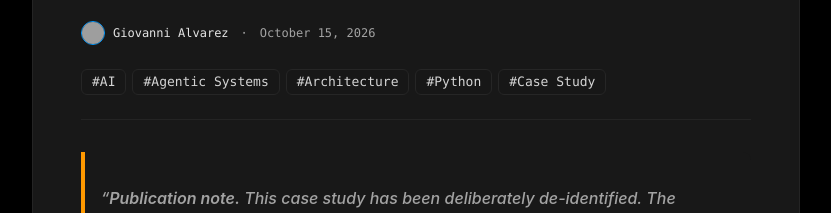
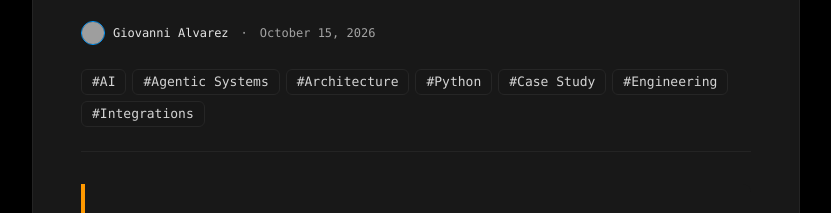
Before and after one commit to CodeMonkeyG/CodeMonkeyG, an Astro site in the folder blog/: page /blog/posts/an-agentic-ai-investigation-of-disputed-online-reviews in a window 1280 px wide. Shown: the part 519-732 px from the top of the page, without its empty margins (224-1055 px from the left). Built offline with nearby package versions, Linux system fonts and the light colour scheme; Astro itself is replaced by a stand-in of ours; grey boxes are pictures that could not be loaded.

Commit message:
Updating tags

```diff
--- a/blog/src/content/blog/an-agentic-ai-investigation-of-disputed-online-reviews.md
+++ b/blog/src/content/blog/an-agentic-ai-investigation-of-disputed-online-reviews.md
@@ -3,7 +3,7 @@ title: "An Agentic AI Investigation of Disputed Online Reviews"
 description: "A real-world case study in tool orchestration, evidence management, computational analysis, and human oversight."
 pubDate: 2026-10-15
 author: "Giovanni Alvarez"
-tags: ["AI", "Agentic Systems", "Architecture", "Python", "Case Study"]
+tags: ["AI", "Agentic Systems", "Architecture", "Python", "Case Study", "Engineering", "Integrations"]
 draft: false
 ---
 
--- a/blog/src/content/blog/building-an-ai-assisted-carousel-pipeline-without-canva-or-adobe.md
+++ b/blog/src/content/blog/building-an-ai-assisted-carousel-pipeline-without-canva-or-adobe.md
@@ -3,7 +3,7 @@ title: "Building an AI-Assisted Carousel Pipeline Without Canva or Adobe"
 description: "A case study in turning marketing ideas into editable SVGs and Instagram images with Hermes Agent, Python, and Inkscape, without a proprietary design service."
 pubDate: 2026-10-17
 author: "Giovanni Alvarez"
-tags: ["AI", "Agentic Systems", "Python", "Open Source", "Case Study"]
+tags: ["AI", "Agentic Systems", "Python", "Open Source", "Case Study", "Architecture", "Engineering"]
 draft: false
 ---
 
--- a/blog/src/content/blog/grateful-for-the-road-that-led-here.md
+++ b/blog/src/content/blog/grateful-for-the-road-that-led-here.md
@@ -3,7 +3,7 @@ title: "Grateful for the Road That Led Here"
 description: "A thank-you and personal reflection after being invited to talk about integrations, product work, and the experience that brought me to forward deployed engineering."
 pubDate: 2026-10-25
 author: "Giovanni Alvarez"
-tags: ["Career", "Forward Deployed Engineering", "Integrations", "Reflection"]
+tags: ["Career", "Forward Deployed Engineering", "Integrations", "Reflection", "Engineering", "Architecture", "AI"]
 draft: false
 ---
 
--- a/blog/src/content/blog/learning-python-after-php.md
+++ b/blog/src/content/blog/learning-python-after-php.md
@@ -3,7 +3,7 @@ title: "Learning Python After PHP"
 description: "What a PHP developer notices when Python becomes a tool for APIs, automation, and workflow pipelines."
 pubDate: 2026-10-10
 author: "Giovanni Alvarez"
-tags: ["Python", "FastAPI", "Architecture", "DevOps"]
+tags: ["Python", "FastAPI", "Architecture", "DevOps", "Engineering", "Integrations"]
 draft: false
 ---
 
--- a/blog/src/content/blog/learning-react-after-vue.md
+++ b/blog/src/content/blog/learning-react-after-vue.md
@@ -3,7 +3,7 @@ title: "Learning React After Vue"
 description: "Why React remains the industry standard, what Vue makes easier at the start, and where React Native fits next."
 pubDate: 2026-10-08
 author: "Giovanni Alvarez"
-tags: ["React", "Vue", "WebDev", "Architecture"]
+tags: ["React", "Vue", "WebDev", "Architecture", "Engineering"]
 draft: false
 ---
 
--- a/blog/src/content/blog/the-shape-of-a-career.md
+++ b/blog/src/content/blog/the-shape-of-a-career.md
@@ -3,7 +3,7 @@ title: "The Shape of a Career"
 description: "A reflection on nonlinear work, useful detours, and choosing what to carry into the next chapter."
 pubDate: 2026-09-26
 author: "Giovanni Alvarez"
-tags: ["Career", "Architecture", "Engineering"]
+tags: ["Career", "Architecture", "Engineering", "Forward Deployed Engineering", "Integrations", "Reflection"]
 draft: false
 ---
 
--- a/blog/src/content/blog/welcome-to-the-blog.md
+++ b/blog/src/content/blog/welcome-to-the-blog.md
@@ -6,7 +6,7 @@ description: "Welcome to my engineering notebook. Here is why I built this markd
 draft: false
 pubDate: 2026-09-18
 published: true
-tags: ["Astro", "WebDev", "Docker"]
+tags: ["Astro", "WebDev", "Docker", "Architecture", "Engineering"]
 title: "Launching the CodeMonkeyG Tech Blog"
 ---
 
--- a/blog/src/content/blog/why-i-still-start-with-monoliths.md
+++ b/blog/src/content/blog/why-i-still-start-with-monoliths.md
@@ -3,7 +3,7 @@ title: "Why I Still Start With Monoliths"
 description: "Why the monolith remains the fastest, most secure, and most pragmatic starting point for new software projects."
 pubDate: 2026-09-22
 author: "Giovanni Alvarez"
-tags: ["Architecture", "Monolith", "Laravel", "DevOps"]
+tags: ["Architecture", "Monolith", "Laravel", "DevOps", "Engineering"]
 draft: false
 ---
 
```
